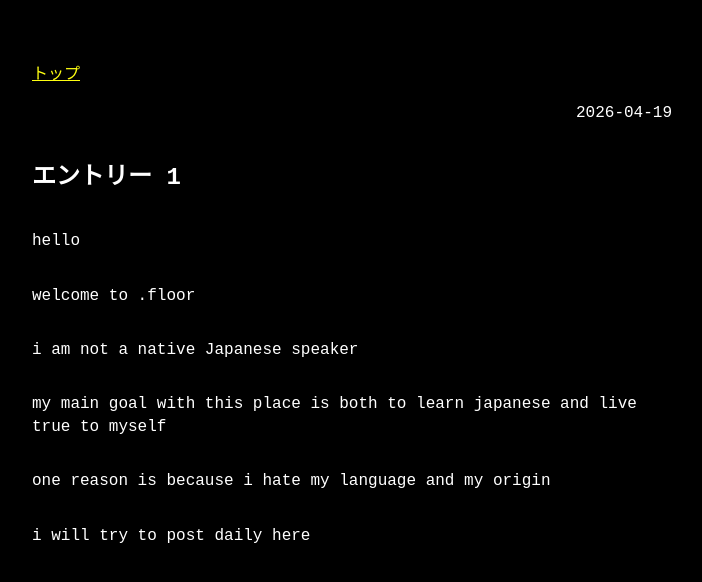
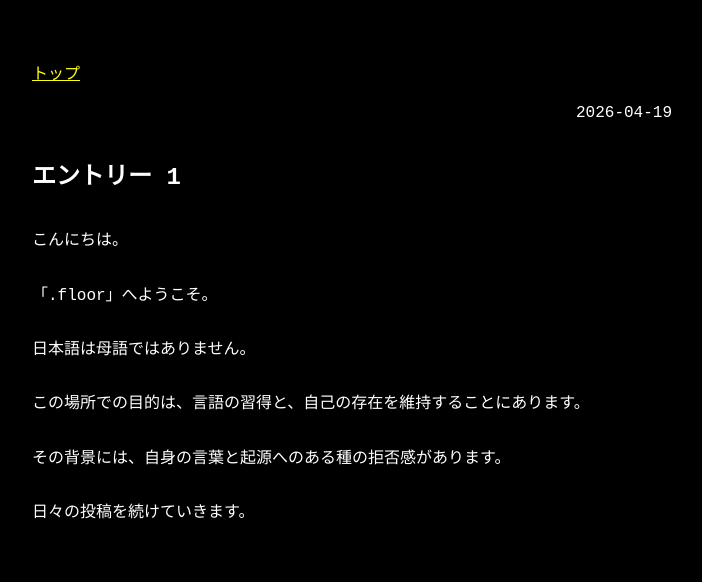
Before and after one commit to dotfloor/dotfloor.github.io, a Jekyll site: the page built from _posts/2026/q2/apr/2026-04-19-entry1.md, in a window 1280 px wide. Shown: the top 582 px of the page, without its empty margins (288-990 px from the left). Built offline with Jekyll 4.4.1, drawn with Linux system fonts in a browser that asks for light colours; comment, search, counter and statistics services are not loaded.

Commit message:
entry one

```diff
--- a/_posts/2026/q2/apr/2026-04-19-entry1.md
+++ b/_posts/2026/q2/apr/2026-04-19-entry1.md
@@ -3,14 +3,14 @@ layout: post
 title: エントリー 1
 ---
 
-hello
+こんにちは。
 
-welcome to .floor
+「.floor」へようこそ。
 
-i am not a native Japanese speaker
+日本語は母語ではありません。
 
-my main goal with this place is both to learn japanese and live true to myself
+この場所での目的は、言語の習得と、自己の存在を維持することにあります。
 
-one reason is because i hate my language and my origin
+その背景には、自身の言葉と起源へのある種の拒否感があります。
 
-i will try to post daily here
+日々の投稿を続けていきます。
```
